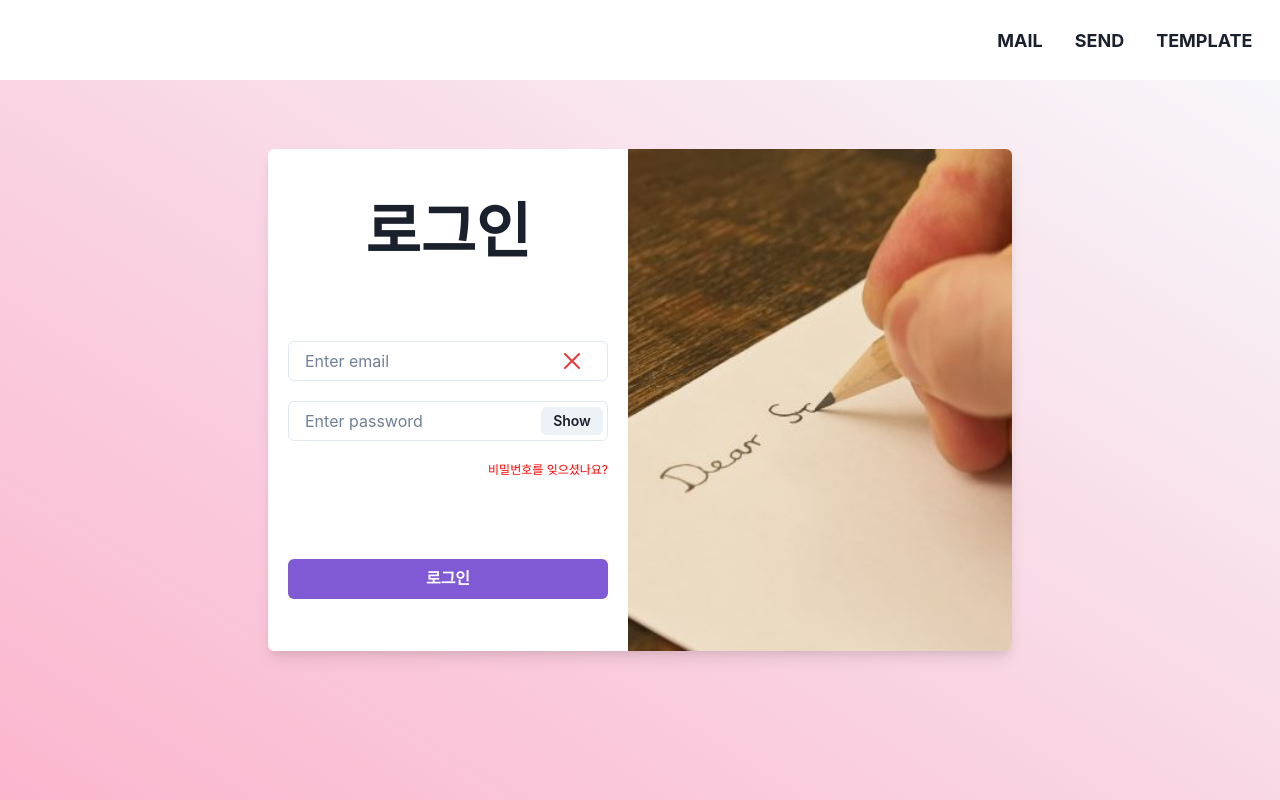
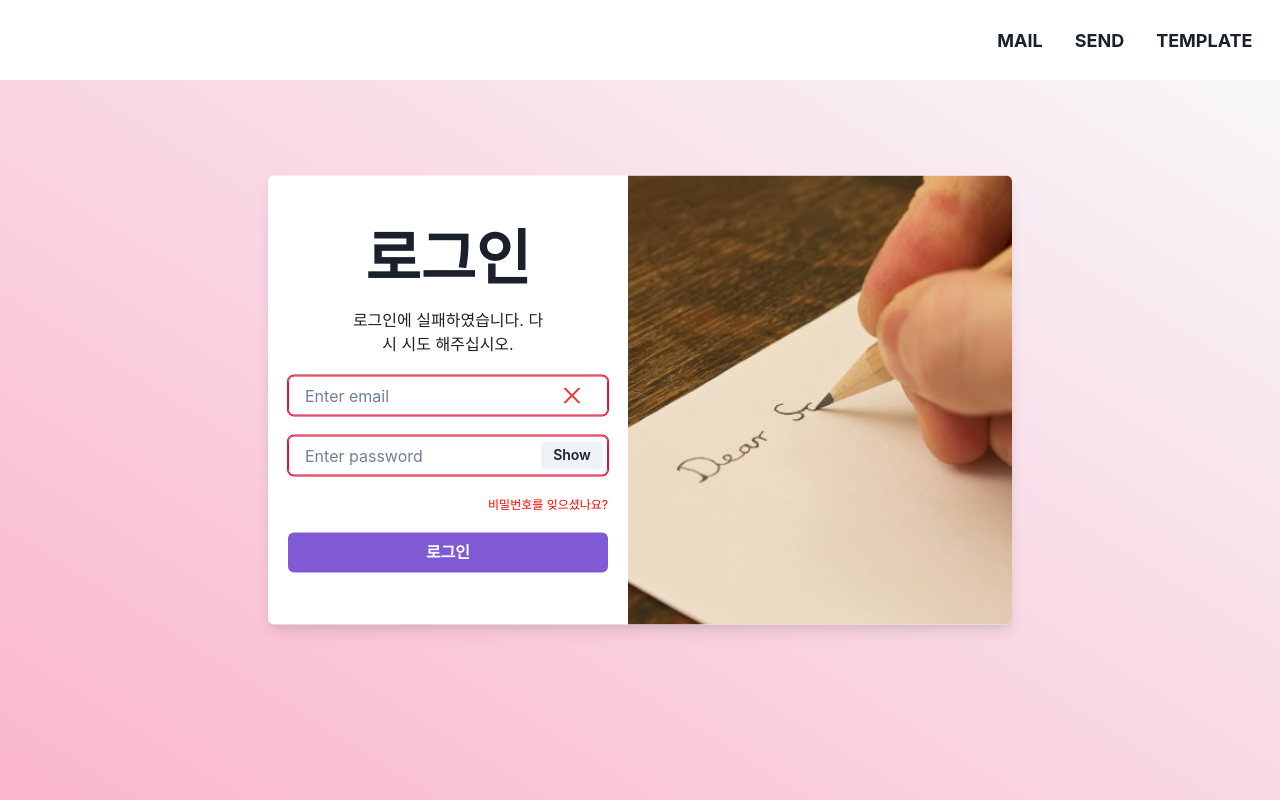
Before and after one commit to ArenF/LetterProject, a React app: page /login in a window 1280 px wide. Both pictures are taken after a click on the button "로그인". Built offline with nearby package versions, Linux system fonts and the light colour scheme; no server answers.

Commit message:
로그인 기능 완성

```diff
--- a/src/pages/login/Login.jsx
+++ b/src/pages/login/Login.jsx
@@ -7,7 +7,10 @@ import { CheckIcon, CloseIcon } from "@chakra-ui/icons";
 const Login = () => {
     const auth = getAuth();
     let navigate = useNavigate();
-    const [loginCheck, setLoginCheck] = useState(false);
+
+    // 로그인 실패 체크
+    const [loginFailed, setLoginFailed] = useState(false);
+
     const [email, setEmail] = useState('');
     const [password, setPassword] = useState('');
 
@@ -21,21 +24,32 @@ const Login = () => {
     function emailCheck(value) {
         const email_regex = /^[a-zA-Z0-9._-]+@[a-zA-Z0-9.-]+\.[a-zA-Z]{2,4}$/i;
         setCorrect(email_regex.test(value));
-        console.log(email_regex.test(value));
     }
 
     // 로그인 버튼을 눌렀을 때
     function submitLogin() {
+
+        // 이메일 정규식이 제대로 입력되지 않았을 때
+        if (!correct) {
+            setLoginFailed(true);
+            return;
+        }
+
         signInWithEmailAndPassword(auth, email, password)
             .then((userCredential) => {
+                setLoginFailed(false);
                 const user = userCredential.user;
-
                 console.log(user);
+                navigate('/');
             })
             .catch((error) => {
                 const errorCode = error.code;
                 const errorMessage = error.message;
-            })
+
+                console.log(errorCode);
+                console.log(errorMessage);
+                setLoginFailed(true);
+            });
     }
 
     return (
@@ -62,19 +76,32 @@ const Login = () => {
                     >
                         <VStack
                             align='stretch'
-                            spacing={20}
+                            spacing={loginFailed ? 19.5 : 20}
                             w="20em"
                             paddingY={"2rem"}
                         >
                             <Heading size={"3xl"} textAlign='center' >로그인</Heading>
                             <VStack spacing={5}>
+                                {
+                                    loginFailed ?
+                                    <Text
+                                        paddingX='60px'
+                                        size={'md'}
+                                        textAlign='center'
+
+                                    >로그인에 실패하였습니다. 다시 시도 해주십시오.</Text>
+                                    : ''
+                                }
                                 <InputGroup size="md">
                                     <Input
                                         pr='4.5rem'
                                         size="md"
                                         variant="outline"
                                         placeholder="Enter email"
+                                        isInvalid={loginFailed}
+                                        errorBorderColor="crimson"
                                         onChange={(event) => {
+                                            if (loginFailed) setLoginFailed(false);
                                             setEmail(event.target.value);
                                             emailCheck(event.target.value);
                                          }}
@@ -88,7 +115,10 @@ const Login = () => {
                                         pr='4.5rem'
                                         type={show ? 'text' : 'password'}
                                         placeholder="Enter password"
+                                        isInvalid={loginFailed}
+                                        errorBorderColor="crimson"
                                         onChange={(event) => {
+                                            if (loginFailed) setLoginFailed(false);
                                             setPassword(event.target.value);
                                         }}
                                     />
@@ -99,7 +129,7 @@ const Login = () => {
                                         </Button>
                                     </InputRightElement>
                                 </InputGroup>
-                                <ChakraLink w='100%' href="/signup">
+                                <ChakraLink as={RouterLink} w='100%' to="/signup">
                                     <Text color='red' w='100%' textAlign='right' fontSize='xs'>
                                         비밀번호를 잊으셨나요?
                                     </Text>
```
